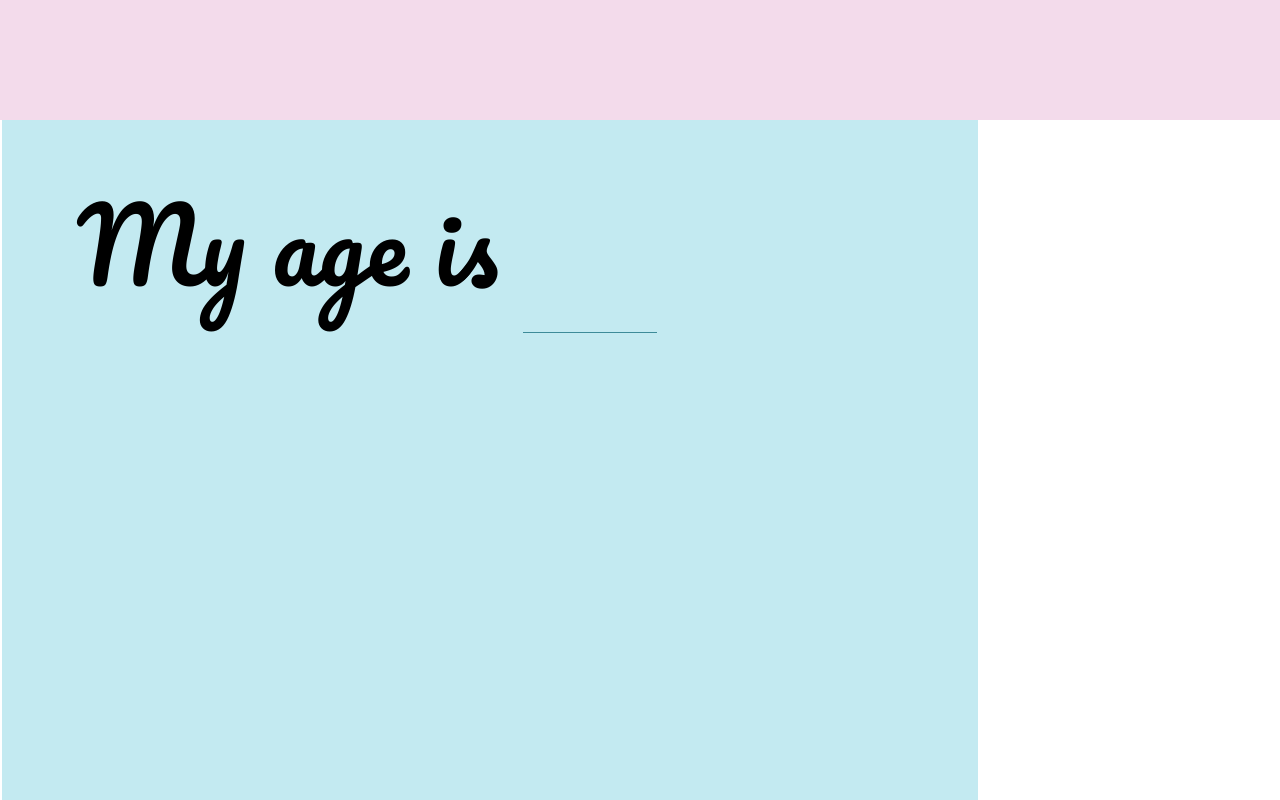
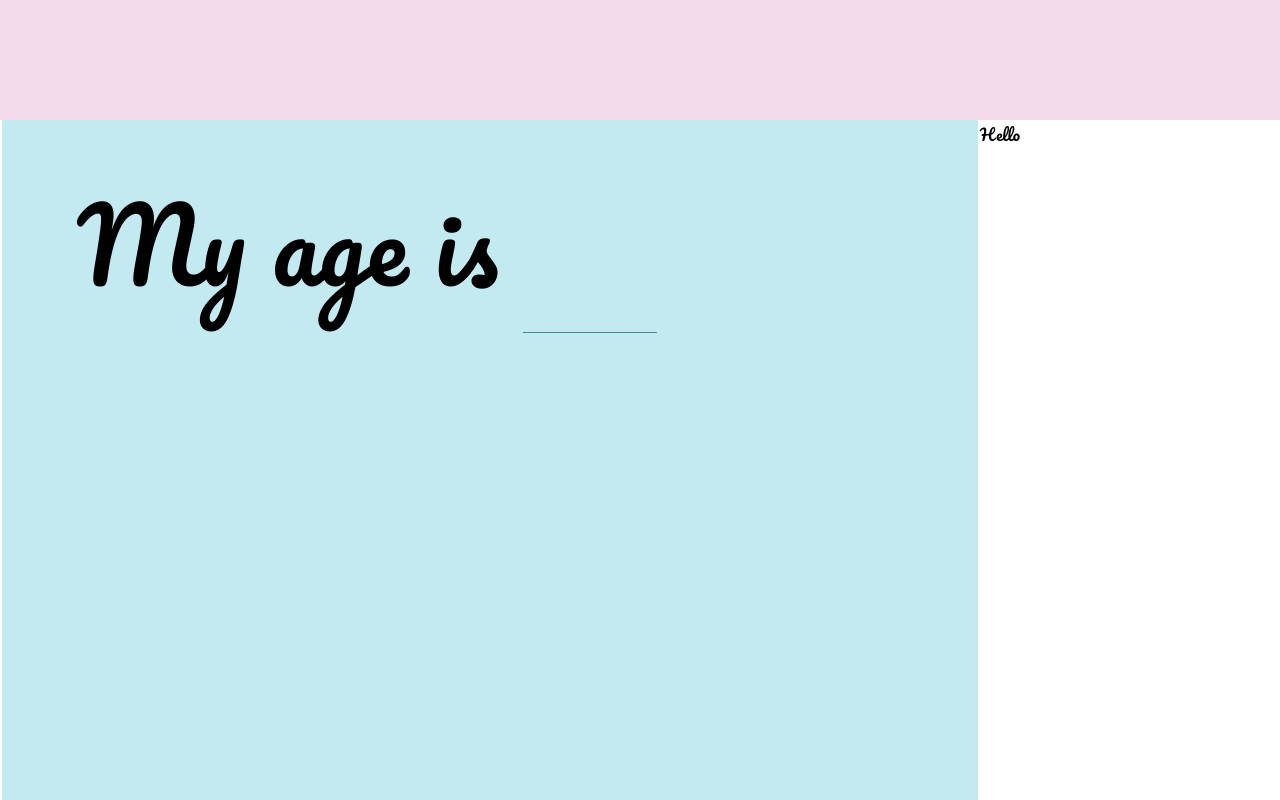
Before and after one commit to HealthHackAu2017/awesmosis-client, a React (Create React App) app: page / in a window 1280 px wide. Shown: the part 680-1480 px from the top of the page. Built offline with nearby package versions, Linux system fonts and the light colour scheme.

Commit message:
side bar fixed

```diff
--- a/src/App.css
+++ b/src/App.css
@@ -28,14 +28,19 @@
 }
 
 .visualisation {
+  display: inline-block;
   position: -webkit-sticky;
   position: sticky;
+  top: -1px;
+  float: right;
+  width: 300px;
+  height: 100vh;
   background-color: #fff;
 }
 
 .questions {
   display: block;
-  margin-right: 300px;
+  padding-right: 300px;
 }
 
 .question {
--- a/src/App.js
+++ b/src/App.js
@@ -34,6 +34,9 @@ const App = () => {
         </footer>
       </section>
       <section className="question-and-answers">
+        <aside className="visualisation">
+          Hello
+        </aside>
         <main className="questions">
           <form action="">
             <Element name="question-age" className="element">
@@ -55,9 +58,7 @@ const App = () => {
             />
           </form>
         </main>
-        <aside className="visualisation">
-          Hello
-        </aside>
+
       </section>
     </div>
   );
```
